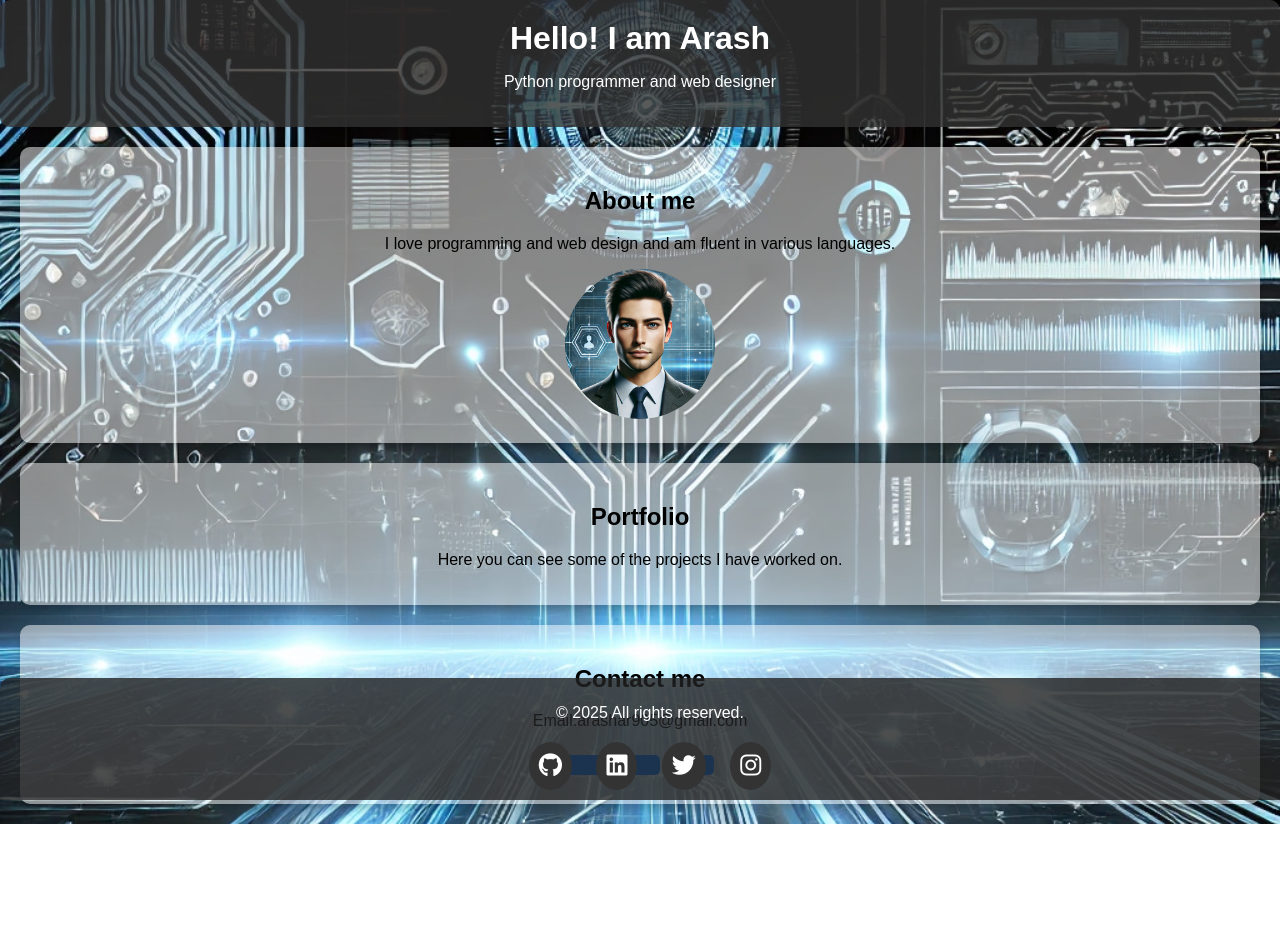
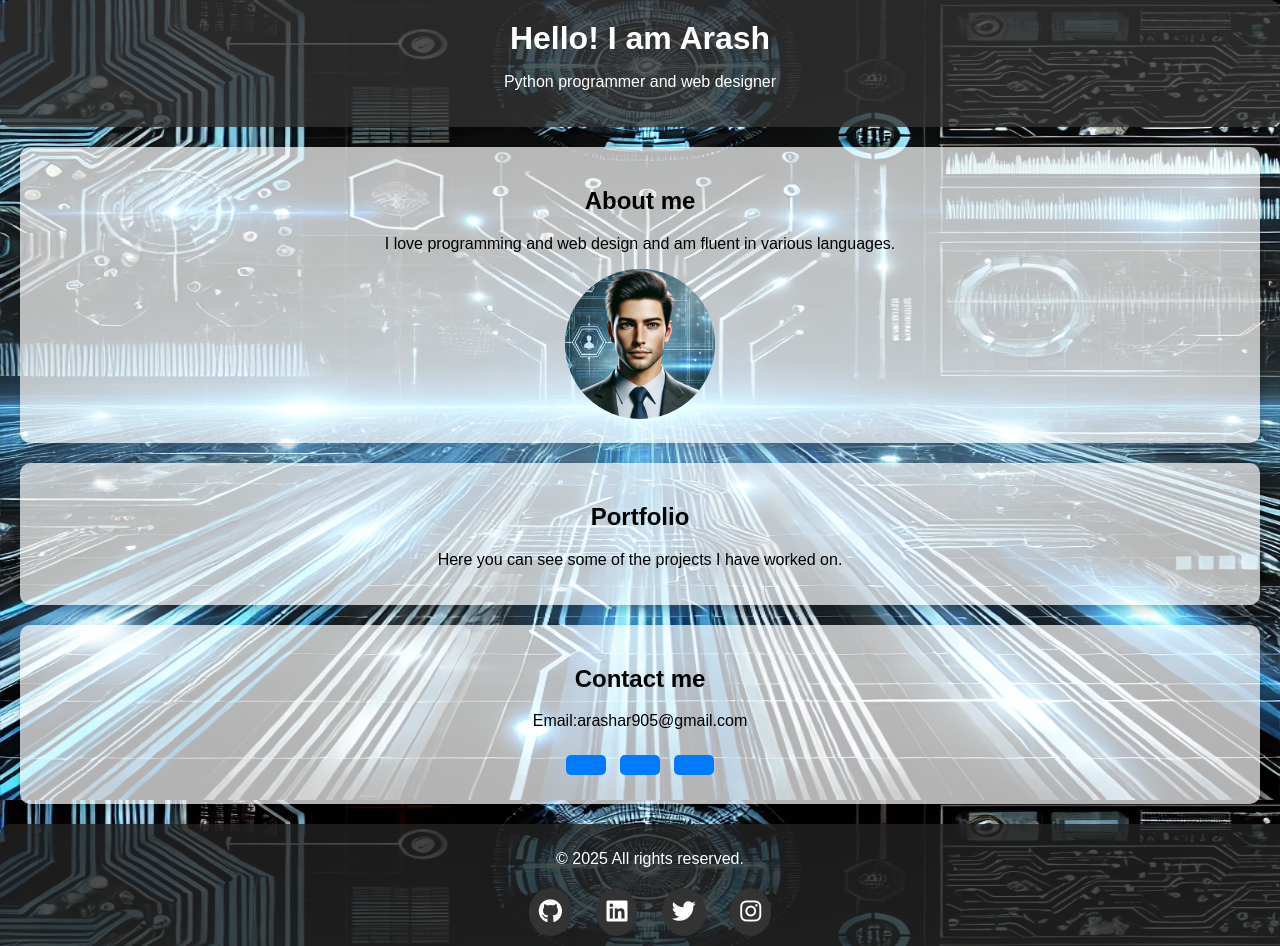
Before and after one commit to majid673/my-website, a plain HTML site: page index.html in a window 1280 px wide. Before the commit the page ends 824 px from the top, so only its background shows below. Drawn offline with Linux system fonts and the light colour scheme.

Commit message:
Update style.css
Better design

```diff
--- a/style.css
+++ b/style.css
@@ -2,7 +2,7 @@ body {
     font-family: Arial, sans-serif;
     text-align: center;
     background-image: url('background.jpg');
-    background-size: cover;
+    background-size: 100% auto;
     background-position: center;
     background-attachment: fixed;
     margin: 0;
@@ -23,6 +23,8 @@ body {
 }
 .text {
     font-size: 18px;
+    max-width: 600px;
+    margin: auto;
 }
 
 
@@ -42,7 +44,7 @@ h1 {
 .about, .portfolio, .contact {
     margin: 20px;
     padding: 20px;
-    background: rgba(255, 255, 255, 0.5);
+    background: rgba(255, 255, 255, 0.7);
     border-radius: 10px;
     box-shadow: 0px 4px 8px rgba(0, 0, 0, 0.2);
 }
@@ -52,11 +54,24 @@ footer {
     background: rgba(34, 34, 34, 0.8);
     color: white;
     padding: 10px;
-    position: fixed;
+    position: relative;
     width: 100%;
     bottom: 0;
     border-radius: 10px 10px 0 0;
+    text-align: center;
 }
+
+
+footer a {
+    color: #fff;
+    text-decoration: none;
+    transition: 0.3s;
+}
+footer a:hover {
+    color: #007bff;
+}
+
+
 .social-links {
     text-align: center;
     margin-top: 20px;
```
